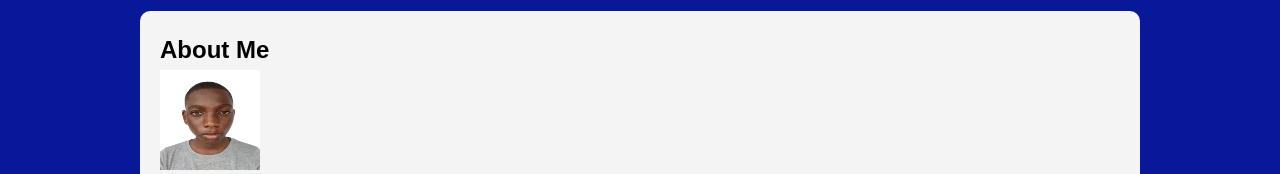
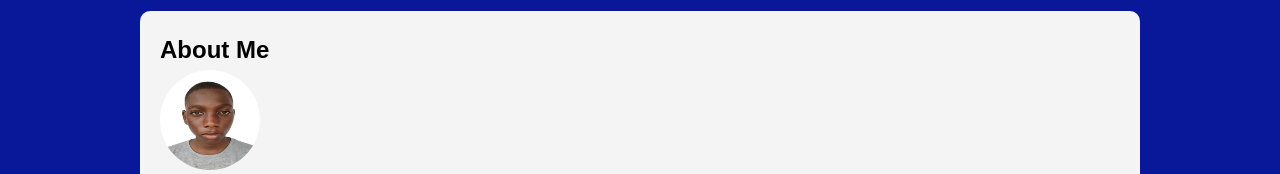
Before and after one commit to Shadowhacker006/full-running, a plain HTML site: page index.html in a window 1280 px wide. Shown: the part 163-337 px from the top of the page. Drawn offline with Linux system fonts and the light colour scheme.

Commit message:
Update index.html

```diff
--- a/index.html
+++ b/index.html
@@ -26,7 +26,7 @@
         <!-- About Me Section -->
         <section id="about">
             <h2>About Me</h2>
-            <img src="IMG-20240711-WA0074.jpg" alt="Computer man" style="width:100px;height:100px;">
+            <img src="IMG-20240711-WA0074.jpg" alt="Computer man" style="width:100px;height:100px;border-radius: 50px;">
             <p>Hello! my name is Similoluwa olabisi I'm a passionate web developer with experience in creating dynamic and responsive websites. I love coding and am constantly learning new technologies to enhance my skills.
                 I am committed to writing clean, efficient, and maintainable code. My design philosophy centers around creating intuitive user interfaces that ensure a seamless experience across all devices. Whether it's developing a sleek portfolio site, an e-commerce platform, or a dynamic web application, I enjoy tackling challenges and delivering results that exceed expectations.
             </p>
```
